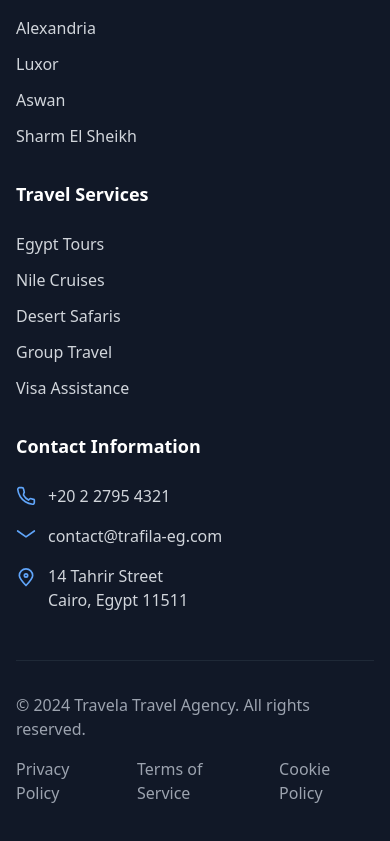
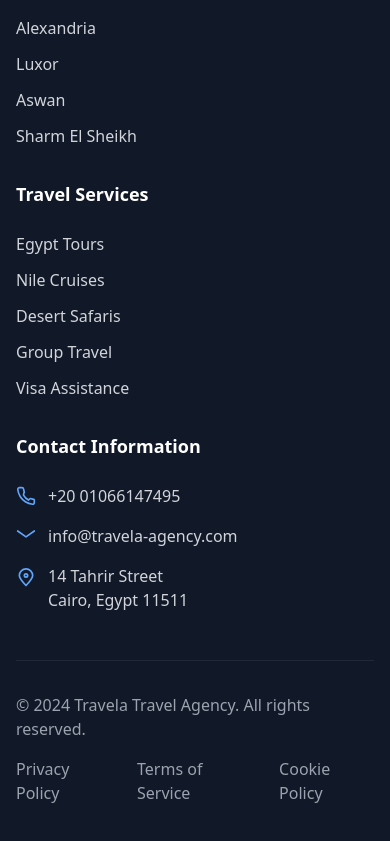
Before and after one commit to Mohamad-shosha/Travel-Agency, an Angular app in the folder Frontend/Travel-Agency/: page /review-list in a window 390 px wide. Shown: the part 1121-1962 px from the top of the page. Built offline with nearby package versions, Linux system fonts and the light colour scheme; no server answers; a web font is replaced by a local one.

Commit message:
fix(contact): update phone number and email address in footer and contact sections

```diff
--- a/Frontend/Travel-Agency/src/app/footer/footer.component.html
+++ b/Frontend/Travel-Agency/src/app/footer/footer.component.html
@@ -103,7 +103,7 @@
                 d="M22 16.92v3a2 2 0 0 1-2.18 2 19.79 19.79 0 0 1-8.63-3.07 19.5 19.5 0 0 1-6-6 19.79 19.79 0 0 1-3.07-8.67A2 2 0 0 1 4.11 2h3a2 2 0 0 1 2 1.72 12.38 12.38 0 0 0 .7 2.81 2 2 0 0 1-.45 2.11L9 10.91a16 16 0 0 0 6 6l1.27-1.27a2 2 0 0 1 2.11-.45 12.38 12.38 0 0 0 2.81.7A2 2 0 0 1 22 16.92z"
               />
             </svg>
-            <span>+20 2 2795 4321</span>
+            <span>+20 01066147495</span>
           </div>
           <div class="flex items-center space-x-3">
             <!-- أيقونة إيميل -->
@@ -119,7 +119,7 @@
               <path d="M4 4h16v16H4z" stroke="none" fill="none" />
               <polyline points="22,6 12,13 2,6" />
             </svg>
-            <span>contact@trafila-eg.com</span>
+            <span>info@travela-agency.com</span>
           </div>
           <div class="flex items-start space-x-3">
             <!-- أيقونة موقع -->
--- a/Frontend/Travel-Agency/src/app/get-in-touch/get-in-touch.component.html
+++ b/Frontend/Travel-Agency/src/app/get-in-touch/get-in-touch.component.html
@@ -5,7 +5,6 @@
   <div class="container mx-auto px-4">
     <div class="grid grid-cols-1 lg:grid-cols-2 gap-12 items-center">
 
-      <!-- معلومات الاتصال -->
       <div>
         <span
           class="inline-block mb-6 bg-white/20 text-white border border-white/30 rounded-full px-4 py-1 font-semibold"
@@ -39,7 +38,7 @@
             </div>
             <div>
               <p class="font-semibold">Call Us</p>
-              <p class="text-blue-200">+1 (646) 555-7890</p>
+              <p class="text-blue-200">+20 01066147495</p>
             </div>
           </div>
 
@@ -63,7 +62,7 @@
             </div>
             <div>
               <p class="font-semibold">Email Us</p>
-              <p class="text-blue-200">support@globaltrips.com</p>
+              <p class="text-blue-200">info@travela-agency.com</p>
             </div>
           </div>
 
--- a/Frontend/Travel-Agency/src/app/navbar/navbar.component.html
+++ b/Frontend/Travel-Agency/src/app/navbar/navbar.component.html
@@ -12,12 +12,33 @@
       </div>
     </a>
 
-    <div *ngIf="!isAdmin" class="hidden md:flex items-center space-x-2 text-sm text-blue-600 font-medium flex-grow justify-center">
-      <svg xmlns="http://www.w3.org/2000/svg" class="h-4 w-4" fill="none" stroke="currentColor" stroke-width="2" stroke-linecap="round" stroke-linejoin="round" viewBox="0 0 24 24">
-        <path d="M22 16.92v3a2 2 0 0 1-2.18 2 19.8 19.8 0 0 1-8.63-3.07 19.5 19.5 0 0 1-6-6 19.8 19.8 0 0 1-3.07-8.67A2 2 0 0 1 4.11 2h3a2 2 0 0 1 2 1.72 12.15 12.15 0 0 0 .7 2.81 2 2 0 0 1-.45 2.11L8.09 9.91a16 16 0 0 0 6 6l1.27-1.27a2 2 0 0 1 2.11-.45 12.15 12.15 0 0 0 2.81.7A2 2 0 0 1 22 16.92z" />
-      </svg>
-      <span>01066147495</span>
-    </div>
+<div *ngIf="!isLoggedIn" class="hidden md:flex items-center space-x-6 text-sm text-blue-600 font-medium flex-grow justify-center">
+  <div class="flex items-center space-x-2">
+    <svg xmlns="http://www.w3.org/2000/svg" class="h-4 w-4" fill="none" stroke="currentColor" stroke-width="2" stroke-linecap="round" stroke-linejoin="round" viewBox="0 0 24 24">
+      <path d="M22 16.92v3a2 2 0 0 1-2.18 2 19.8 19.8 0 0 1-8.63-3.07 19.5 19.5 0 0 1-6-6 19.8 19.8 0 0 1-3.07-8.67A2 2 0 0 1 4.11 2h3a2 2 0 0 1 2 1.72 12.15 12.15 0 0 0 .7 2.81 2 2 0 0 1-.45 2.11L8.09 9.91a16 16 0 0 0 6 6l1.27-1.27a2 2 0 0 1 2.11-.45 12.15 12.15 0 0 0 2.81.7A2 2 0 0 1 22 16.92z" />
+    </svg>
+    <span>01066147495</span>
+  </div>
+
+  <div class="flex items-center space-x-2">
+    <svg xmlns="http://www.w3.org/2000/svg" class="h-4 w-4" fill="none" stroke="currentColor" stroke-width="2" stroke-linecap="round" stroke-linejoin="round" viewBox="0 0 24 24">
+      <path d="M4 4h16v16H4z" fill="none"/>
+      <path d="M22 6l-10 7L2 6" />
+    </svg>
+    <span>info@travela-agency.com</span>
+  </div>
+
+  <div class="flex items-center space-x-2">
+    <svg xmlns="http://www.w3.org/2000/svg" class="h-4 w-4" fill="none" stroke="currentColor" stroke-width="2" stroke-linecap="round" stroke-linejoin="round" viewBox="0 0 24 24">
+      <path d="M21 10c0 6-9 12-9 12S3 16 3 10a9 9 0 0 1 18 0z" />
+      <circle cx="12" cy="10" r="3" />
+    </svg>
+    <span>14 Tahrir Street, Cairo</span>
+  </div>
+</div>
+
+
+
 
     <ul class="hidden lg:flex items-center space-x-8 text-sm font-semibold text-blue-900">
       <li><a routerLink="/trips" class="hover:text-blue-600 transition-colors duration-300">Trips</a></li>
```
